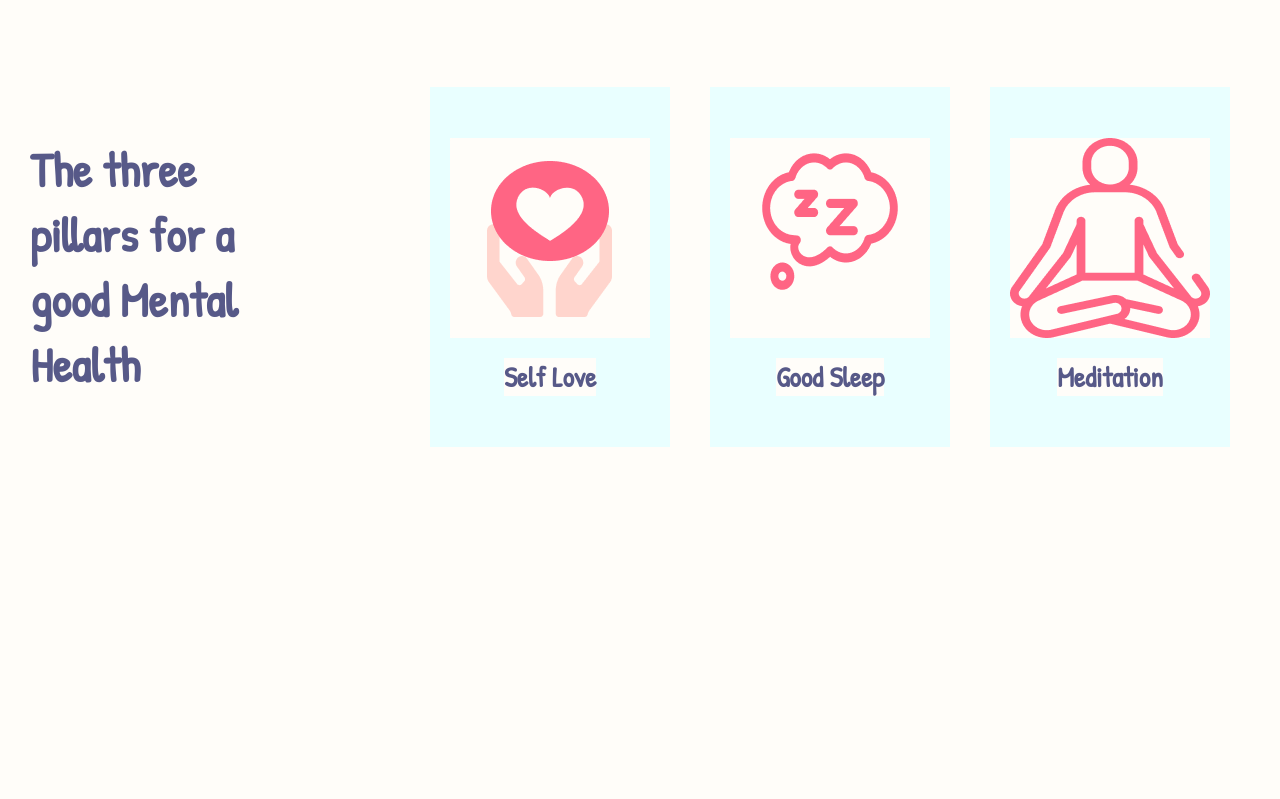
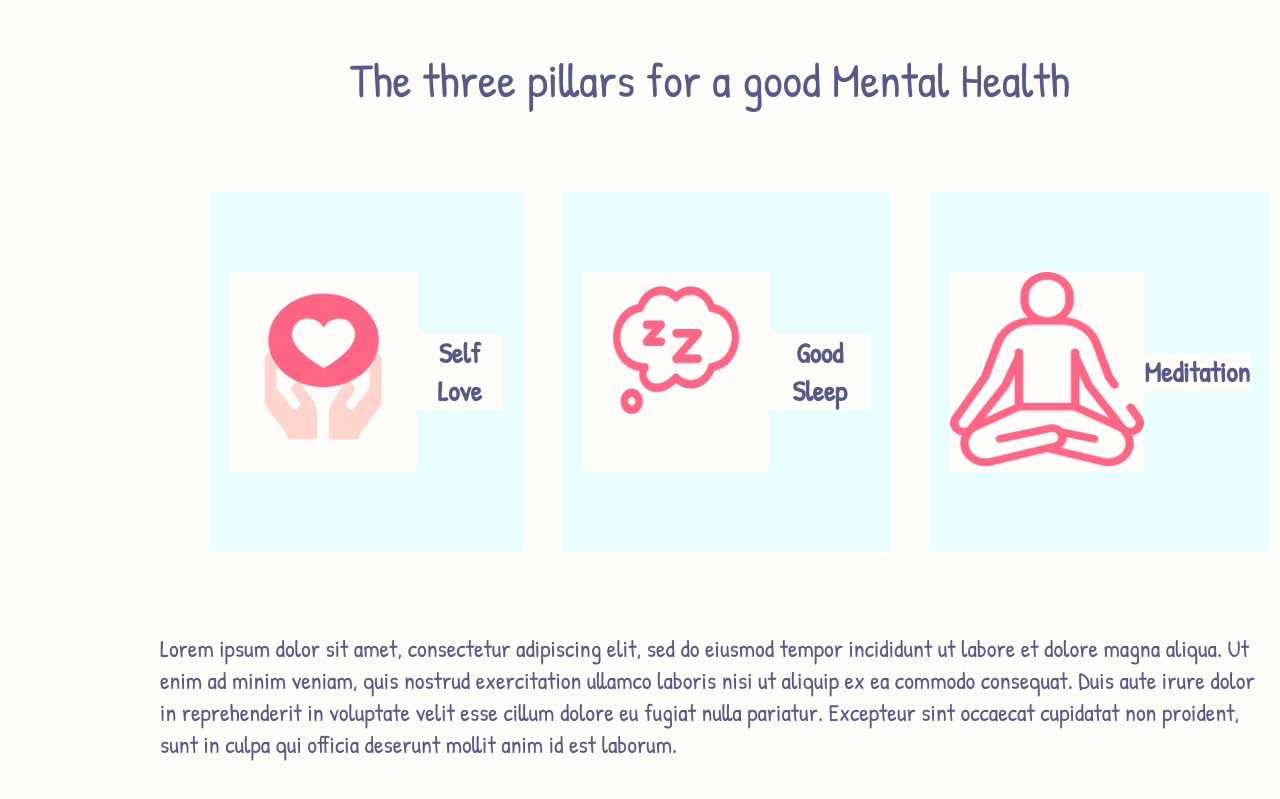
Before and after one commit to adyashapadhy/MeditationWebsite, a plain HTML site: page about.html in a window 1280 px wide. Shown: the part 149-948 px from the top of the page. Before the commit the page ends 800 px from the top, so only its background shows below. Drawn offline with Linux system fonts and the light colour scheme.

Commit message:
About page

```diff
--- a/about.html
+++ b/about.html
@@ -27,8 +27,13 @@
            </nav>
            <img src="images/menu.png" class="menu-icon" onclick="openmenu()">
        </div>
+
+
        <div class="about-container">
-           <h2>The three pillars for a good Mental Health</h2>
+        <div class="about-content">
+            <p>The three pillars for a good Mental Health</p>
+           </div>
+           <div class="card-container">
             <div class="card">
                 <div class="card-image">
                     <img src="images/selflove.png">
@@ -53,6 +58,10 @@
                          <h3>Meditation</h3>
                      </div>
                  </div>
+
+        </div>
+        <div class="content-para">
+            <p>Lorem ipsum dolor sit amet, consectetur adipiscing elit, sed do eiusmod tempor incididunt ut labore et dolore magna aliqua. Ut enim ad minim veniam, quis nostrud exercitation ullamco laboris nisi ut aliquip ex ea commodo consequat. Duis aute irure dolor in reprehenderit in voluptate velit esse cillum dolore eu fugiat nulla pariatur. Excepteur sint occaecat cupidatat non proident, sunt in culpa qui officia deserunt mollit anim id est laborum.</p>
         </div>
    </div>
 
--- a/style.css
+++ b/style.css
@@ -138,12 +138,24 @@ nav{
     display: flex;
     align-items: center;
     justify-content: center;
-    padding: 30px;
+    padding: 70px;
+    flex-direction: column;
 }
-.about-container h2{
+
+.about-content{
     font-size: 48px;
     color: #575988;
+    text-align: center;
+    flex-direction: column;
+    position: relative;
+    left: 90px;
 
+}
+.card-container{
+    display: flex;
+    align-items: center;
+    justify-content: center;
+    flex-direction: row;
 }
 .about-container .card{
     position: relative;
@@ -153,7 +165,7 @@ nav{
     margin: 80px 20px;
     padding: 30px 20px;
     display: flex;
-    flex-direction: column;
+    flex-direction: row;
     align-items: center;
     justify-content: space-evenly;
     position: relative;
@@ -180,6 +192,15 @@ nav{
     text-align: center;
 
 }
+.content-para{
+    display: flex;
+    align-items: center;
+    justify-content: center;
+    font-size: 24px;
+    color: #575988;
+    position: relative;
+    left: 90px;
+}
 /*
 .heart{
     color: red;
```
